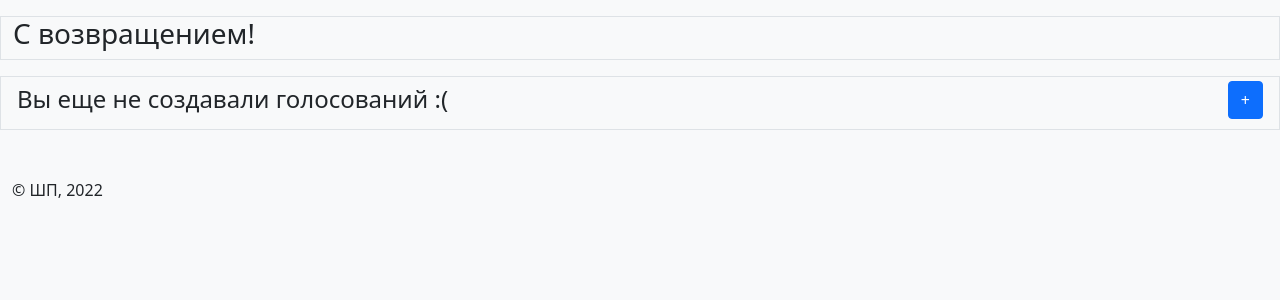
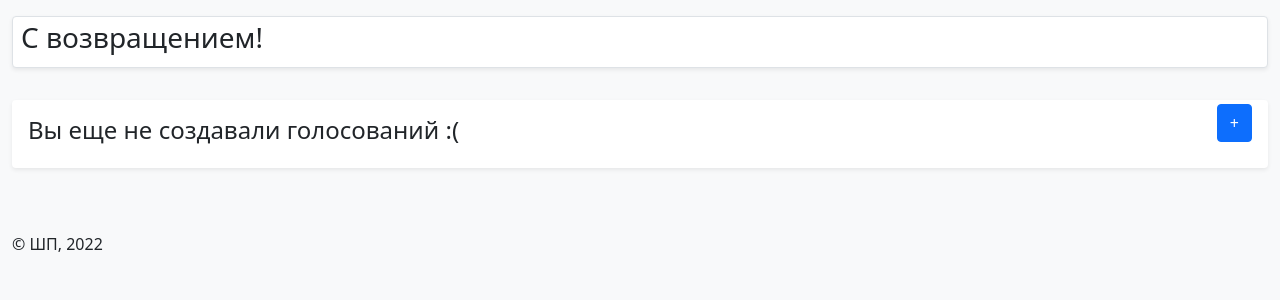
Before and after one commit to dimm0909/simple-votings, a Django app: page / in a window 1280 px wide. Shown: the part 56-356 px from the top of the page. Run offline with Django 3.2, Linux system fonts and the light colour scheme.

Commit message:
main page redesign finished

```diff
--- a/main/templates/pages/index.html
+++ b/main/templates/pages/index.html
@@ -2,14 +2,17 @@
 
 
 {% block content %}
-<div class="row">
-  <div class="col border bg-light mt-2">
+<div class="row mt-3">
+  <div class="container">
+    <div class="border rounded shadow-sm bg-white py-1 px-2 ">
       <h3>С возвращением!</h3>
+    </div>
   </div>
 </div>
 
 <div class="row mt-3">
-  <div class="col position-relative border bg-light px-3 py-2">
+  <div class="col">
+    <div class="my-3 p-3 bg-body rounded shadow-sm position-relative">
       <div align="right" class="position-absolute top-0 end-0 mt-1 mb-2 px-3 "><button id="button_new_voting" onclick="new_voting()" class = "btn btn-primary">+</button></div>
       {% if votings %}
       <h4>Мои голосования:</h4>
@@ -42,6 +45,7 @@
       {% endif %}
     </div>
   </div>
+</div>
 
 <script>
   function new_voting(){
```
Lines whose indentation alone changed are shown as unchanged.
